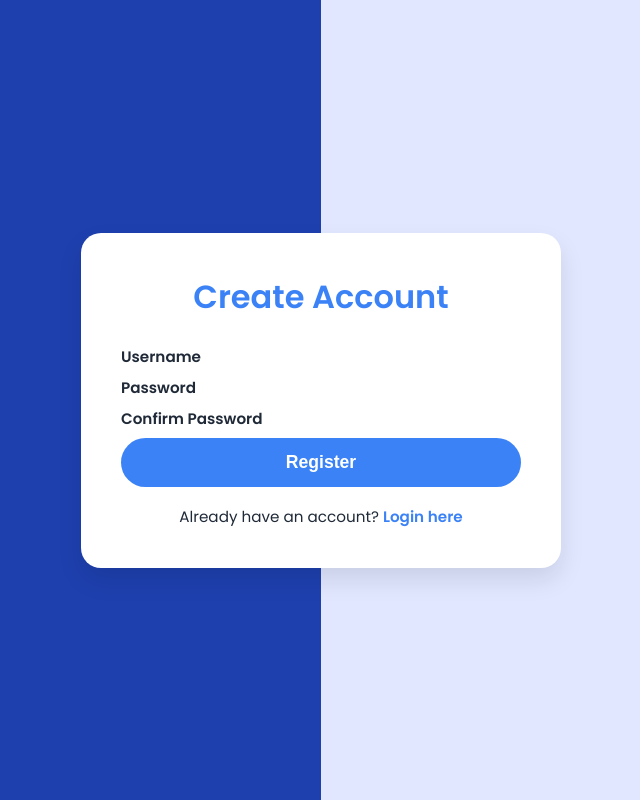
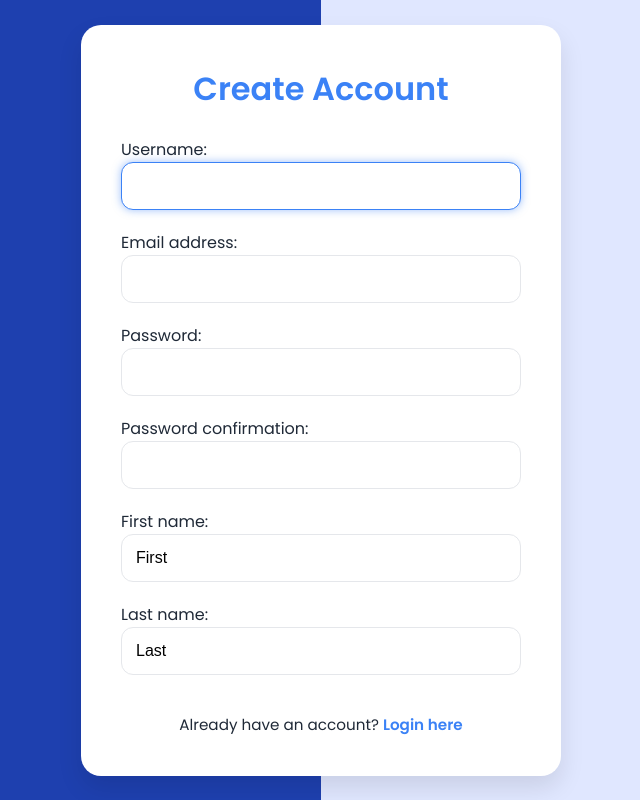
Before and after one commit to abionajoshua1/todo_project, a Django app: page /register/ in a window 1280 px wide. Shown: the whole page, without its empty margins (319-959 px from the left). Run offline with Django 5.2, Linux system fonts and the light colour scheme.

Commit message:
modified:   db.sqlite3 	modified:   todo_project/__pycache__/settings.cpython-311.pyc 	modified:   todo_project/settings.py 	modified:   todos/forms.py 	new file:   todos/migrations/0014_profile_first_name_profile_last_name_profile_user.py 	new file:   todos/migrations/0015_remove_profile_user.py 	new file:   todos/migrations/0016_profile_user_alter_profile_first_name_and_more.py 	new file:   todos/migrations/0017_alter_profile_user.py 	new file:   todos/migrations/0018_alter_profile_user.py 	modified:   todos/models.py 	modified:   todos/templates/profile.html 	modified:   todos/templates/todos/register.html 	modified:   todos/views.py

```diff
--- a/todo_project/settings.py
+++ b/todo_project/settings.py
@@ -121,3 +121,5 @@ STATIC_URL = '/static/'
 # https://docs.djangoproject.com/en/5.2/ref/settings/#default-auto-field
 
 DEFAULT_AUTO_FIELD = 'django.db.models.BigAutoField'
+
+# LOGIN_URL = '/login/'
--- a/todos/forms.py
+++ b/todos/forms.py
@@ -1,6 +1,8 @@
 from django import forms
 from .models import Todo
+from .models import Profile
 from django.contrib.auth.models import User
+from django.contrib.auth.forms import UserCreationForm
 
 
 class TodoForm(forms.ModelForm):
@@ -14,5 +16,11 @@ class TodoForm(forms.ModelForm):
 
 class UserProfileForm(forms.ModelForm):
     class Meta:
+        model = Profile
+        fields = ['first_name', 'last_name']
+
+
+class UserRegistrationForm(UserCreationForm):
+    class Meta:
         model = User
-        fields = ['first_name', 'last_name']
+        fields = ['username', 'email', 'password1', 'password2']
--- a/todos/models.py
+++ b/todos/models.py
@@ -19,8 +19,6 @@ class Todo(models.Model):
     def __str__(self):
         return self.title
 
-# class User(models.Model):
-#     pass
 
 class Categories(models.Model):
     name = models.CharField(max_length=100)
@@ -29,4 +27,10 @@ class Categories(models.Model):
         return self.name
 
 class Profile(models.Model):
-    pass
+    # user = models.ForeignKey(User, on_delete=models.CASCADE, null=False, blank=False)
+    user = models.OneToOneField(User, on_delete=models.CASCADE, null=True, blank=True)
+    first_name = models.CharField(max_length=30, default='First')
+    last_name = models.CharField(max_length=30, default='Last')
+
+    def __str__(self):
+        return f'{self.first_name} {self.last_name}'
--- a/todos/templates/profile.html
+++ b/todos/templates/profile.html
@@ -102,7 +102,7 @@
      <form method="POST">
     {% csrf_token %}
     {{ form.as_p }}
-    <button type="submit">Update</button>
+    <button type="submit">Save</button>
   </form>
 </strong>
 
--- a/todos/templates/todos/register.html
+++ b/todos/templates/todos/register.html
@@ -49,13 +49,6 @@
       text-align: center;
       margin-bottom: 24px;
       color: var(--primary-color);
-    }
-
-    label {
-      display: block;
-      margin-bottom: 8px;
-      font-weight: 600;
-      font-size: 0.95rem;
     }
 
     input[type="text"],
@@ -149,24 +142,12 @@
 
     <form method="post" novalidate>
       {% csrf_token %}
+      {{ user_form.as_p }}
+      {{profile_form.as_p }}
 
-      <label for="{{ form.username.id_for_label }}">Username</label>
-      {{ form.username }}
-      {{ form.username.errors }}
-{% comment %}
-      <label for="{{ form.email.id_for_label }}">Email</label>
-      {{ form.email }}
-      {{ form.email.errors }} {% endcomment %}
-
-      <label for="{{ form.password1.id_for_label }}">Password</label>
-      {{ form.password1 }}
-      {{ form.password1.errors }}
-
-      <label for="{{ form.password2.id_for_label }}">Confirm Password</label>
-      {{ form.password2 }}
-      {{ form.password2.errors }}
-
+      {% if user_form.errors %}
       <button type="submit">Register</button>
+      {% endif %}
     </form>
 
     <div class="login-link">
--- a/todos/views.py
+++ b/todos/views.py
@@ -1,15 +1,15 @@
 # todos/views.py
 from django.shortcuts import render, redirect, get_object_or_404
-from .models import Todo, Categories as Category
-from .forms import TodoForm, UserProfileForm
+from .models import Todo, Categories as Category, Profile
+from .forms import TodoForm, UserProfileForm, UserRegistrationForm
 from django.contrib.auth import authenticate, login, logout
 from django.contrib.auth.forms import UserCreationForm
 from django.contrib import messages
 from django.utils import timezone
 from datetime import date
-from django.contrib.auth.decorators import login_required
+# from django.contrib.auth.decorators import login_required
 
-@login_required
+# @login_required
 def home(request):
     if not request.user.is_authenticated:
         return redirect('login')
@@ -36,17 +36,19 @@ def mark_completed(request, todo_id):
         todo.save()
     return redirect('home')
 
-@login_required
+# @login_required
 def profile_view(request):
+    profile, created = Profile.objects.get_or_create(user=request.user)
     if request.method == 'POST':
         form = UserProfileForm(request.POST, instance=request.user)
         if form.is_valid():
             form.save()
+            messages.success(request, 'Profile updated successfully.')
             return redirect('profile')
     else:
-        form = UserProfileForm(instance=request.user)
+        form = UserProfileForm(instance=profile)
 
-    return render(request, 'profile.html', {'form': form})
+    return render(request, 'todos/profile.html', {'form': form})
 
 
 def login_view(request):
@@ -70,16 +72,24 @@ def custom_logout_view(request):
 
 def register_view(request):
     if request.method == 'POST':
-        form = UserProfileForm(request.POST)
-        if form.is_valid():
-            form.save()
+        user_form = UserRegistrationForm(request.POST)
+        profile_form = UserProfileForm(request.POST)
+        if user_form.is_valid() and profile_form.is_valid():
+            user = user_form.save()
+
+            profile = profile_form.save(commit=False)
+            profile.user = user
+            profile.save()
+
             messages.success(request, 'Registration successful. You can now log in.')
             return redirect('login')
-        else:
-            return render(request, 'todos/register.html', {'form': form})
+
     else:
-        form = UserProfileForm()
-        return render(request, 'todos/register.html', {'form': form})
+        user_form = UserRegistrationForm()
+        profile_form = UserProfileForm()
+
+        context  = {'user_form': user_form, 'profile_form': profile_form}
+        return render(request, 'todos/register.html', context)
 
 
 def edit_todo(request, id):
```
Also changed, not shown: db.sqlite3, todos/migrations/0014_profile_first_name_profile_last_name_profile_user.py (added), todos/migrations/0015_remove_profile_user.py (added), todos/migrations/0016_profile_user_alter_profile_first_name_and_more.py (added), todos/migrations/0017_alter_profile_user.py (added), todos/migrations/0018_alter_profile_user.py (added).
